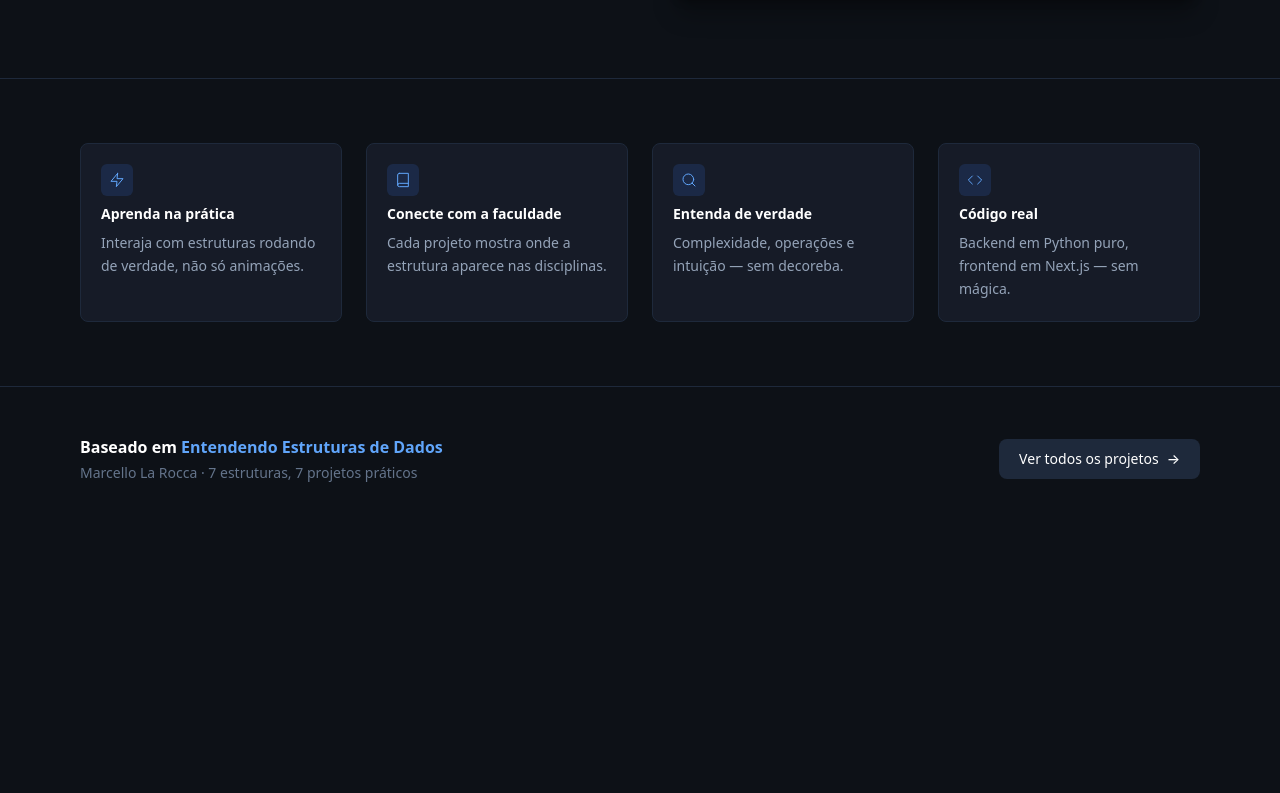
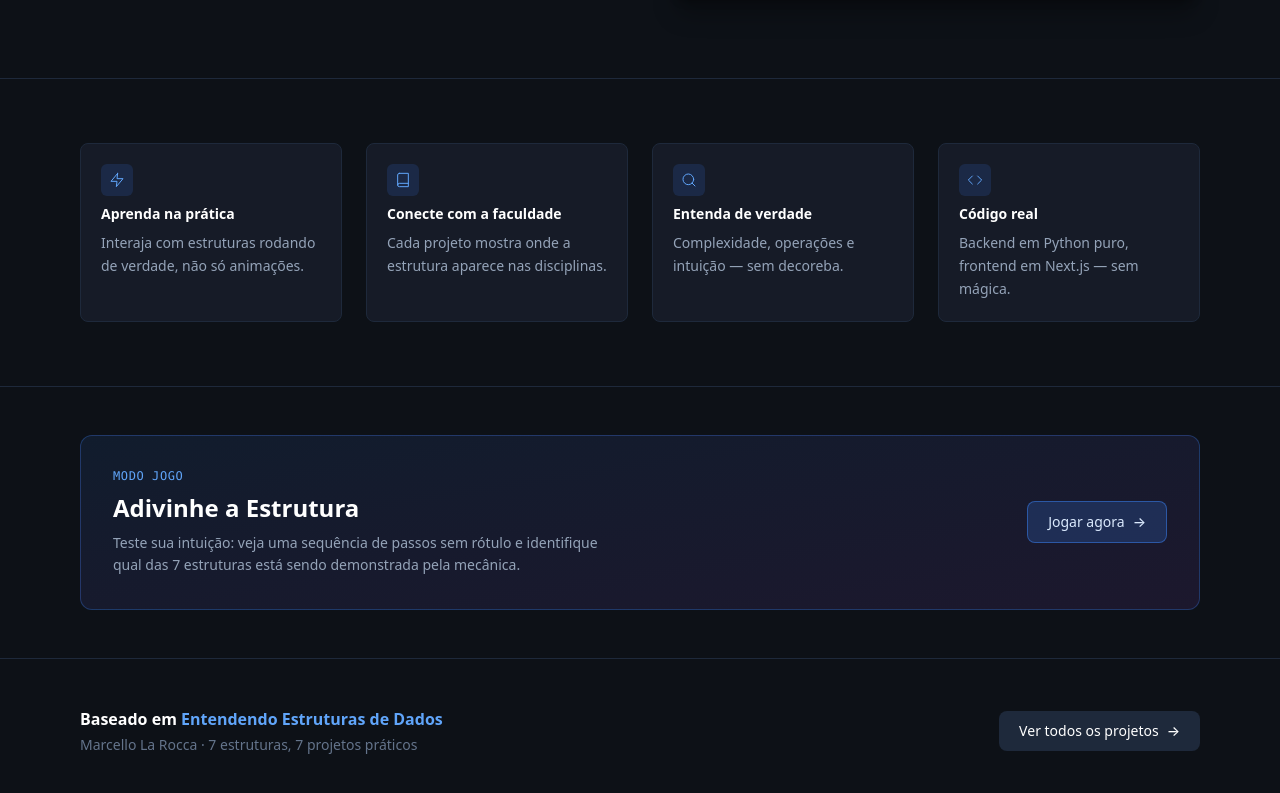
Before and after one commit to gabrielazeved1/encaixe-ed, a Next.js app in the folder frontend/: page / in a window 1280 px wide. Shown: the part 547-1340 px from the top of the page. Before the commit the page ends 1078 px from the top, so only its background shows below. Built offline with nearby package versions, Linux system fonts and the light colour scheme.

Commit message:
feat(home): adiciona card do jogo adivinhe a estrutura

```diff
--- a/frontend/app/page.tsx
+++ b/frontend/app/page.tsx
@@ -125,6 +125,35 @@ export default function Home() {
       </section>
 
       <section className="border-t border-slate-800">
+        <div className="max-w-6xl mx-auto px-4 py-12">
+          <Link
+            href="/adivinhe"
+            className="group block rounded-xl border border-blue-500/30 bg-gradient-to-br from-blue-500/10 to-purple-500/10 p-8 transition hover:border-blue-400/60 hover:from-blue-500/20 hover:to-purple-500/20"
+          >
+            <div className="flex flex-col sm:flex-row items-start sm:items-center gap-6 justify-between">
+              <div className="space-y-2">
+                <p className="text-xs font-mono uppercase tracking-wider text-blue-400">
+                  Modo jogo
+                </p>
+                <h2 className="text-2xl font-bold text-white">
+                  Adivinhe a Estrutura
+                </h2>
+                <p className="text-slate-400 text-sm leading-relaxed max-w-lg">
+                  Teste sua intuição: veja uma sequência de passos sem rótulo e
+                  identifique qual das 7 estruturas está sendo demonstrada pela
+                  mecânica.
+                </p>
+              </div>
+              <span className="shrink-0 inline-flex items-center gap-2 rounded-lg border border-blue-500/50 bg-blue-500/20 px-5 py-2.5 text-sm font-medium text-blue-100 transition group-hover:border-blue-400 group-hover:bg-blue-500/30">
+                Jogar agora
+                <span aria-hidden="true">→</span>
+              </span>
+            </div>
+          </Link>
+        </div>
+      </section>
+
+      <section className="border-t border-slate-800">
         <div className="max-w-6xl mx-auto px-4 py-12 flex flex-col sm:flex-row items-center justify-between gap-6">
           <div className="space-y-1 text-center sm:text-left">
             <p className="text-white font-semibold">
```
